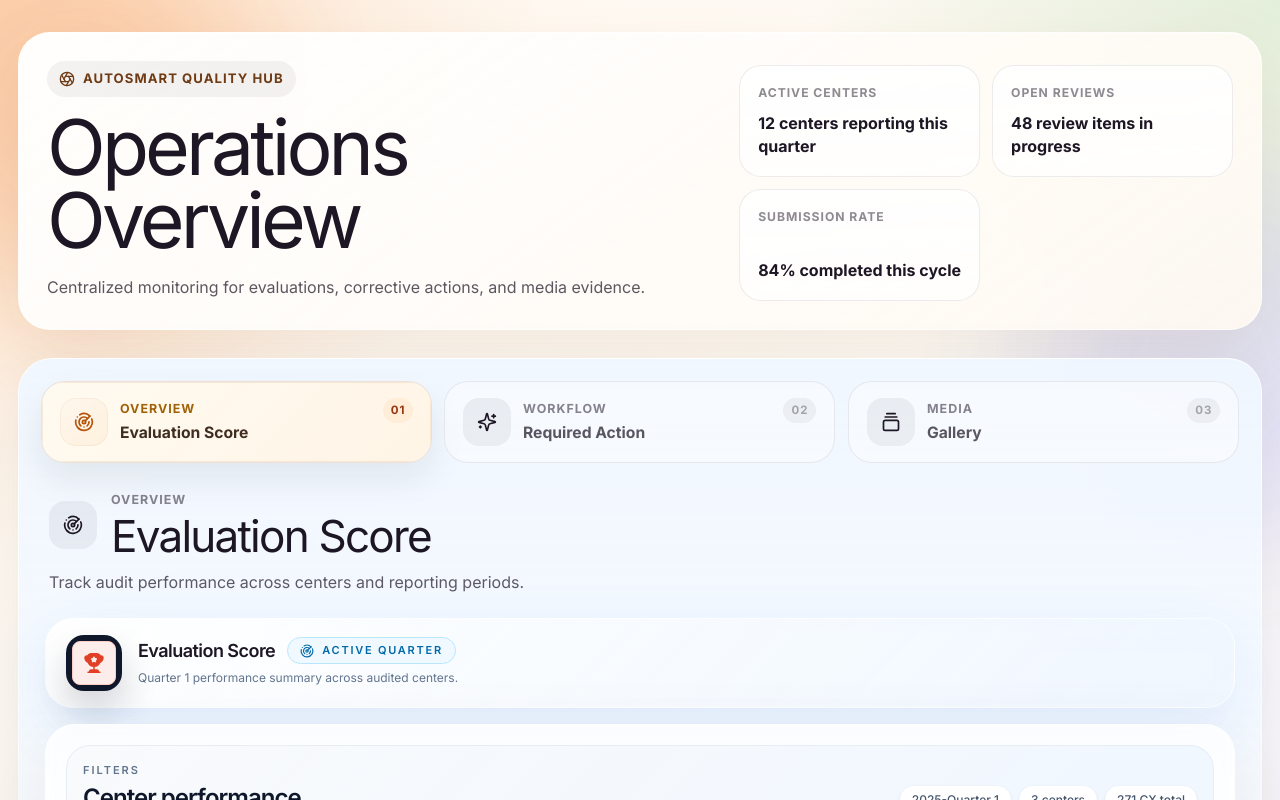
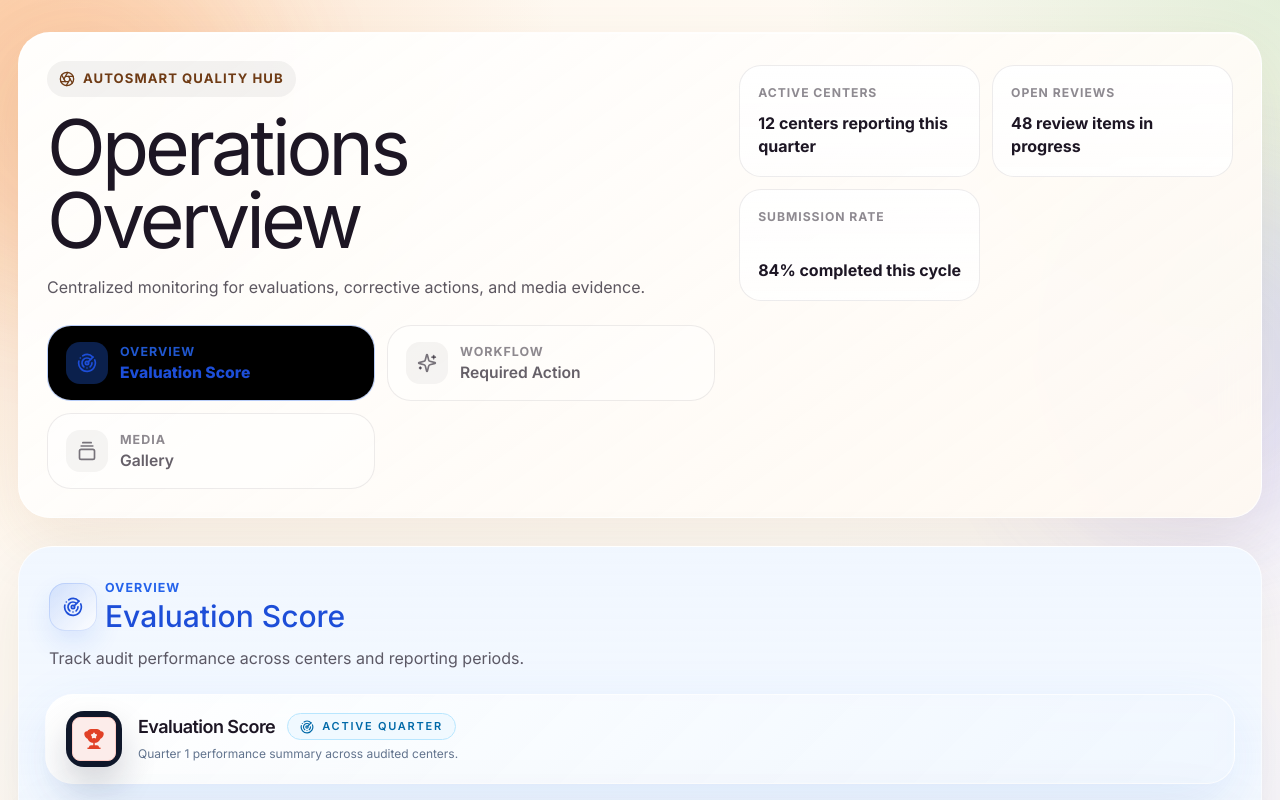
Before and after one commit to razik-r/AutoSmartTask, a React (Vite) app: page / in a window 1280 px wide. Shown: the top 800 px of the page. Built offline with nearby package versions, Linux system fonts and the light colour scheme.

Commit message:
new updates

```diff
--- a/src/App.css
+++ b/src/App.css
@@ -215,6 +215,9 @@ label:has(input[type="checkbox"]) {
 }
 
 .tab-trigger {
+  --tab-accent: #d97706;
+  --tab-accent-strong: #b45309;
+  --tab-accent-rgb: 217, 119, 6;
   position: relative;
   overflow: hidden;
   border: 1px solid rgba(29, 22, 36, 0.08);
@@ -231,10 +234,28 @@ label:has(input[type="checkbox"]) {
   will-change: transform;
 }
 
+.tab-trigger[data-tone="evaluation"] {
+  --tab-accent: #2563eb;
+  --tab-accent-strong: #1d4ed8;
+  --tab-accent-rgb: 37, 99, 235;
+}
+
+.tab-trigger[data-tone="actions"] {
+  --tab-accent: #d97706;
+  --tab-accent-strong: #b45309;
+  --tab-accent-rgb: 217, 119, 6;
+}
+
+.tab-trigger[data-tone="gallery"] {
+  --tab-accent: #7c3aed;
+  --tab-accent-strong: #6d28d9;
+  --tab-accent-rgb: 124, 58, 237;
+}
+
 .tab-trigger:hover {
   transform: translateY(-1px);
-  border-color: rgba(249, 115, 22, 0.22);
-  box-shadow: 0 12px 24px rgba(15, 23, 42, 0.06);
+  border-color: rgba(var(--tab-accent-rgb), 0.28);
+  box-shadow: 0 6px 12px rgba(var(--tab-accent-rgb), 0.1);
 }
 
 .tab-trigger-inner {
@@ -247,80 +268,91 @@ label:has(input[type="checkbox"]) {
   padding: 10px 12px;
 }
 
-.tab-trigger-inner > span:nth-child(2) {
+.tab-copy {
+  display: flex;
   min-width: 0;
   flex: 1;
+  flex-direction: column;
+  gap: 2px;
 }
 
-.tab-trigger strong {
+.tab-title {
   display: block;
-  color: rgba(29, 22, 36, 0.72);
+  color: rgba(29, 22, 36, 0.68);
   font-size: 0.98rem;
-  transition: color 0.12s ease;
+  font-weight: 600;
+  line-height: 1.18;
+  overflow-wrap: anywhere;
+  transition: color 0.12s ease, font-weight 0.12s ease;
+
 }
 
-.tab-trigger .section-eyebrow {
-  margin-bottom: 2px;
-  transition: color 0.12s ease;
+.tab-trigger .tab-eyebrow {
+  color: rgba(29, 22, 36, 0.5);
+  transition: color 0.12s ease, opacity 0.12s ease;
 }
 
-.tab-icon {
+.tab-trigger .tab-icon {
   height: 42px;
   width: 42px;
   border-radius: 14px;
   background: rgba(29, 22, 36, 0.045);
   color: rgba(29, 22, 36, 0.58);
-  transition: background-color 0.12s ease, color 0.12s ease, box-shadow 0.12s ease;
+  /* box-shadow: inset 0 0 0 1px rgba(var(--tab-accent-rgb), 0.08); */
+  transition: background 0.12s ease, color 0.12s ease, box-shadow 0.12s ease;
+}
+
+.tab-trigger:hover .tab-title {
+  color: var(--tab-accent-strong);
+}
+
+.tab-trigger:hover .tab-eyebrow {
+  color: var(--tab-accent);
+}
+
+.tab-trigger:hover .tab-icon {
+  background: rgba(var(--tab-accent-rgb), 0.1);
+  color: rgba(var(--tab-accent-rgb), 0.78);
 }
 
 .tab-highlight {
   position: absolute;
   inset: 0;
   border-radius: 18px;
-  background: linear-gradient(135deg, rgba(255, 250, 240, 0.98), rgba(255, 244, 229, 0.96));
-  box-shadow:
-    0 18px 38px rgba(15, 23, 42, 0.1),
-    inset 0 0 0 1px rgba(194, 120, 60, 0.12);
+  background:
+   black;
+  /* box-shadow:
+    0 18px 38px rgba(var(--tab-accent-rgb), 0.12),
+    inset 0 0 0 1px rgba(var(--tab-accent-rgb), 0.16); */
 }
 
 .tab-trigger.is-active {
-  border-color: rgba(194, 120, 60, 0.2);
-  box-shadow: 0 16px 34px rgba(15, 23, 42, 0.08);
+  border-color: rgba(var(--tab-accent-rgb), 0.32);
+  /* box-shadow: 0 16px 34px rgba(var(--tab-accent-rgb), 0.14); */
 }
 
-.tab-trigger.is-active strong {
-  color: #3f2d20;
+.tab-trigger.is-active .tab-title {
+  color: var(--tab-accent-strong);
+  font-weight: 750;
 }
 
-.tab-trigger.is-active .section-eyebrow {
-  color: #a16207;
+.tab-trigger.is-active .tab-eyebrow {
+  color: var(--tab-accent);
+  opacity: 0.88;
 }
 
 .tab-trigger.is-active .tab-icon {
-  background: linear-gradient(135deg, rgba(255, 247, 237, 0.95), rgba(254, 240, 220, 0.92));
-  color: #b45309;
-  box-shadow: inset 0 0 0 1px rgba(194, 120, 60, 0.08);
-}
+  background:rgba(var(--tab-accent-rgb), 0.32);
+  color: var(--tab-accent-strong);
 
-.tab-index {
-  align-self: flex-start;
-  border-radius: 999px;
-  background: rgba(29, 22, 36, 0.05);
-  padding: 4px 8px;
-  color: rgba(29, 22, 36, 0.35);
-  font-size: 0.72rem;
-  font-weight: 700;
-  letter-spacing: 0.08em;
-  transition: background-color 0.12s ease, color 0.12s ease;
-}
-
-.tab-index.is-active {
-  background: rgba(255, 237, 213, 0.9);
-  color: #9a3412;
 }
 
 .workspace-section {
+  --section-accent: #d97706;
+  --section-accent-strong: #b45309;
+  --section-accent-rgb: 217, 119, 6;
   display: grid;
+  width: 100%;
   gap: 18px;
   min-width: 0;
   overflow: visible;
@@ -335,18 +367,27 @@ label:has(input[type="checkbox"]) {
 }
 
 .workspace-section[data-tone="evaluation"] {
+  --section-accent: #2563eb;
+  --section-accent-strong: #1d4ed8;
+  --section-accent-rgb: 37, 99, 235;
   background:
     linear-gradient(180deg, rgba(239, 246, 255, 0.9), rgba(255, 255, 255, 0.58)),
     rgba(255, 255, 255, 0.58);
 }
 
 .workspace-section[data-tone="actions"] {
+  --section-accent: #d97706;
+  --section-accent-strong: #b45309;
+  --section-accent-rgb: 217, 119, 6;
   background:
     linear-gradient(180deg, rgba(255, 247, 237, 0.92), rgba(255, 255, 255, 0.58)),
     rgba(255, 255, 255, 0.58);
 }
 
 .workspace-section[data-tone="gallery"] {
+  --section-accent: #7c3aed;
+  --section-accent-strong: #6d28d9;
+  --section-accent-rgb: 124, 58, 237;
   background:
     linear-gradient(180deg, rgba(245, 243, 255, 0.92), rgba(255, 255, 255, 0.58)),
     rgba(255, 255, 255, 0.58);
@@ -364,6 +405,7 @@ label:has(input[type="checkbox"]) {
   align-items: center;
   gap: 14px;
   flex-wrap: wrap;
+
 }
 
 .section-icon {
@@ -377,14 +419,29 @@ label:has(input[type="checkbox"]) {
   color: #1d1624;
 }
 
+.section-intro .section-icon {
+  background: linear-gradient(135deg, rgba(var(--section-accent-rgb), 0.16), rgba(255, 255, 255, 0.86));
+  color: var(--section-accent-strong);
+  box-shadow:
+    0 12px 26px rgba(var(--section-accent-rgb), 0.12),
+    inset 0 0 0 1px rgba(var(--section-accent-rgb), 0.16);
+}
+
 .section-eyebrow {
   display: block;
-  margin-bottom: 4px;
   color: rgba(29, 22, 36, 0.52);
   font-size: 0.78rem;
   font-weight: 700;
   letter-spacing: 0.08em;
   text-transform: uppercase;
+}
+
+.section-intro .section-eyebrow {
+  color: var(--section-accent);
+}
+
+.section-intro h1 {
+  color: var(--section-accent-strong);
 }
 
 .section-intro h2 {
@@ -420,11 +477,13 @@ label:has(input[type="checkbox"]) {
 
 .section-surface {
   border-radius: 28px;
+  width: 100%;
   min-width: 0;
   overflow: visible;
 }
 
 .section-stage {
+  width: 100%;
   min-width: 0;
   overflow: visible;
   min-height: 0;
--- a/src/App.jsx
+++ b/src/App.jsx
@@ -82,29 +82,37 @@ function App() {
             </div>
           ))}
         </div>
-      </header>
-
-      <main className="workspace-stack">
-        <section className="workspace-section" data-tone={activeSection.id}>
-          <div className="tab-shell">
-            <WorkspaceTabs
+         <WorkspaceTabs
               sections={sections}
               activeTab={activeTab}
               onChange={setActiveTab}
             />
+      </header>
+
+
+      <main className="workspace-stack mt-5">
+        <section className="workspace-section" data-tone={activeSection.id}>
+
+          <div className="tab-shell">
+
+            {/* <WorkspaceTabs
+              sections={sections}
+              activeTab={activeTab}
+              onChange={setActiveTab}
+            /> */}
 
             <Motion.div
               layout
               transition={smoothSpring}
               className="section-intro"
             >
-              <div className="section-title-row">
+              <div className="flex gap-2 items-center">
                 <div className="section-icon">
                   <ActiveIcon className="h-5 w-5" />
                 </div>
                 <div>
                   <span className="section-eyebrow">{activeSection.eyebrow}</span>
-                  <h2>{activeSection.title}</h2>
+                  <h1  className="text-3xl font-medium">{activeSection.title}</h1>
                 </div>
               </div>
 
--- a/src/components/ui/WorkspaceTabs.jsx
+++ b/src/components/ui/WorkspaceTabs.jsx
@@ -1,50 +1,51 @@
-import { motion as Motion } from "framer-motion";
+import { AnimatePresence, motion as Motion } from "framer-motion";
 
 const highlightTransition = {
-  type: "spring",
-  stiffness: 620,
-  damping: 42,
-  mass: 0.72,
+    type: "spring",
+  stiffness: 400,
+  damping: 30,
+  mass: 0.5,
 };
+
+//  transition={ type: "spring", stiffness: 400, damping: 30 }
 
 export default function WorkspaceTabs({ sections, activeTab, onChange }) {
   return (
     <div className="tab-bar-shell">
-      <div className="tab-bar">
-        {sections.map((section, index) => {
+      <div className="tab-bar" style={{ position: "relative" }}>
+        {sections.map((section) => {
           const IconComponent = section.icon;
           const active = section.id === activeTab;
 
           return (
-            <Motion.button
+            <button
               key={section.id}
               type="button"
               onClick={() => onChange(section.id)}
-              whileHover={{ y: -1 }}
-              whileTap={{ scale: 0.982 }}
               className={`tab-trigger ${active ? "is-active" : ""}`}
+              data-tone={section.id}
+              aria-pressed={active}
+              style={{ position: "relative" }}
             >
-              {active ? (
+              {active && (
                 <Motion.span
                   layoutId="tab-highlight"
                   className="tab-highlight"
                   transition={highlightTransition}
+                  // Critical: isolate this layer so it doesn't repaint siblings
+                  style={{ willChange: "transform" }}
                 />
-              ) : null}
-
+              )}
               <span className="tab-trigger-inner">
-                <span className="section-icon tab-icon">
+                <span className="section-icon tab-icon" aria-hidden="true">
                   <IconComponent className="h-5 w-5" />
                 </span>
-                <span>
-                  <span className="section-eyebrow">{section.eyebrow}</span>
-                  <strong>{section.title}</strong>
-                </span>
-                <span className={`tab-index ${active ? "is-active" : ""}`}>
-                  {String(index + 1).padStart(2, "0")}
+                <span className="tab-copy">
+                  <span className="section-eyebrow tab-eyebrow">{section.eyebrow}</span>
+                  <span className="tab-title text-nowrap">{section.title}</span>
                 </span>
               </span>
-            </Motion.button>
+            </button>
           );
         })}
       </div>
--- a/src/pages/users/EvaluationScore/EvaluationScore.jsx
+++ b/src/pages/users/EvaluationScore/EvaluationScore.jsx
@@ -142,7 +142,7 @@ export default function EvaluationScore() {
   );
 
   return (
-    <div className="min-h-full min-w-0 bg-transparent px-1 py-1">
+    <div className="min-h-full min-w-full bg-transparent px-1 py-1">
       <Motion.div
         initial={{ opacity: 0, y: 14 }}
         animate={{ opacity: 1, y: 0 }}
--- a/src/pages/users/RequiredAction/RequiredAction.jsx
+++ b/src/pages/users/RequiredAction/RequiredAction.jsx
@@ -15,7 +15,7 @@ export default function RequiredAction() {
 
   return (
     <>
-      <div className="min-h-full min-w-0 bg-transparent px-1 py-1 pointer-events-auto">
+      <div className="min-h-full min-w-full bg-transparent px-1 py-1 pointer-events-auto">
         <ActionHeader />
 
         <div className="min-w-0 overflow-visible rounded-[30px] border border-white/70 bg-[rgba(255,255,255,0.82)] p-4 shadow-[0_24px_80px_rgba(249,115,22,0.12)] backdrop-blur-sm sm:p-5">
--- a/src/pages/users/gallery/Gallery.jsx
+++ b/src/pages/users/gallery/Gallery.jsx
@@ -69,7 +69,7 @@ export default function Gallery() {
   }
 
   return (
-    <div className="min-h-full min-w-0 bg-transparent px-1 py-1 pointer-events-auto">
+    <div className="min-h-full min-w-full bg-transparent px-1 py-1 pointer-events-auto">
       <GalleryHeader />
 
       <div className="min-w-0 overflow-visible rounded-[30px] border border-white/70 bg-[rgba(255,255,255,0.82)] p-4 shadow-[0_24px_80px_rgba(99,102,241,0.12)] backdrop-blur-sm sm:p-5">
@@ -169,7 +169,7 @@ export default function Gallery() {
           })}
         </div>
 
-        <div className="mt-4 grid min-w-0 grid-cols-1 gap-4 rounded-[24px] border border-slate-200/80 bg-white/70 p-4 shadow-[0_20px_45px_rgba(148,163,184,0.12)] sm:grid-cols-2 lg:grid-cols-3">
+        <div className="mt-4 grid min-w-0 grid-cols-1 gap-4 rounded-[24px]   sm:grid-cols-2 lg:grid-cols-3">
           {visibleImages.length ? (
             visibleImages.map((image, index) => (
               <Motion.div
```
Also changed, not shown: src/pages/users/RequiredAction/components/ReportDetailedSwitch.jsx (+4 -3 lines), src/pages/users/RequiredAction/components/ToggleView.jsx (+9 -5 lines).
